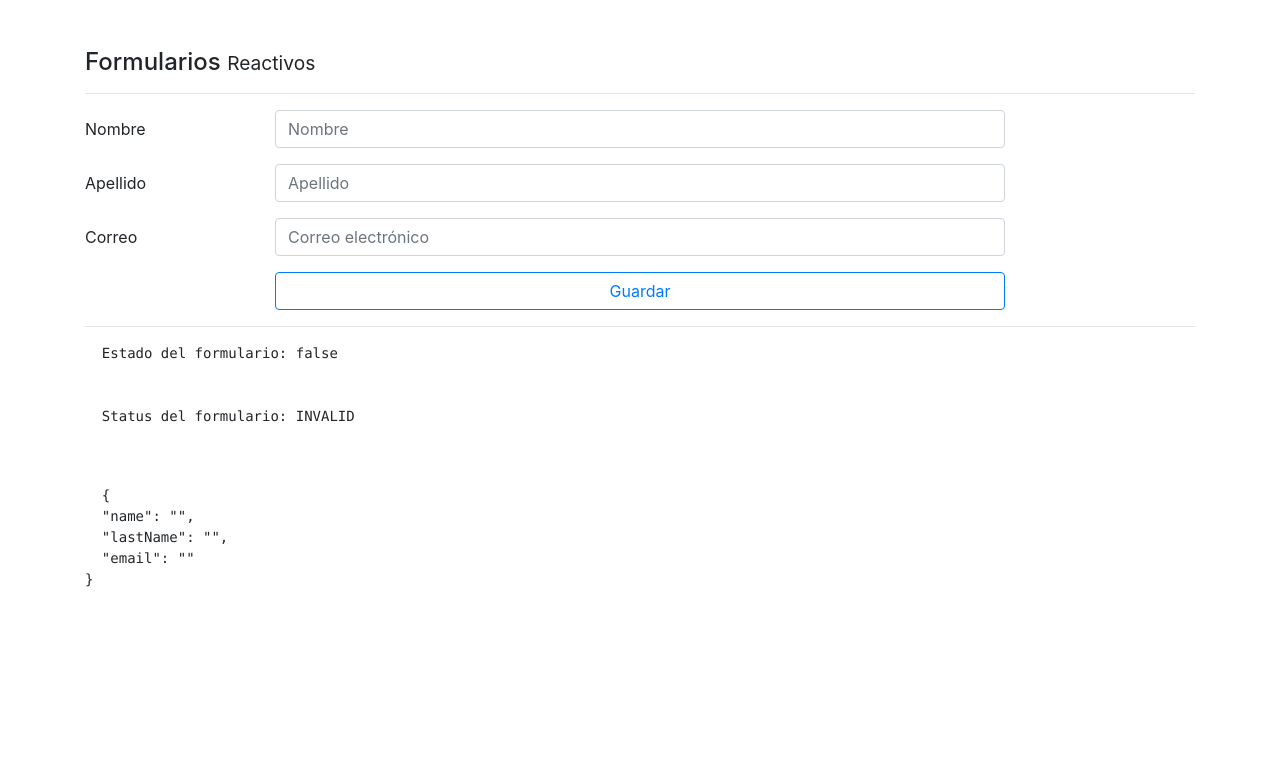
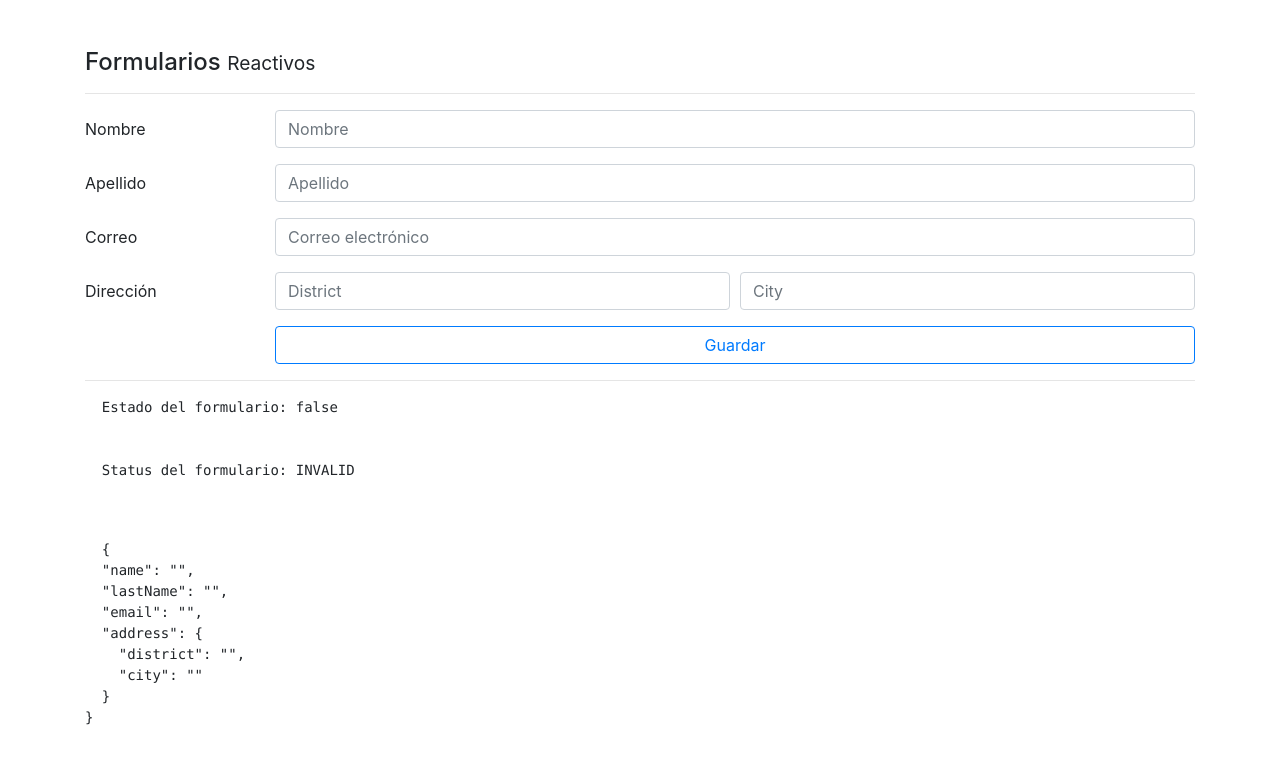
Before and after one commit to juanma77/spa-forms-validation-template-aproximation, an Angular app: page /reactive in a window 1280 px wide. Shown: the top 764 px of the page. Built offline with nearby package versions, Linux system fonts and the light colour scheme.

Commit message:
using formGroupName to stablish relationship between nested elements

```diff
--- a/src/app/pages/reactive/reactive.component.html
+++ b/src/app/pages/reactive/reactive.component.html
@@ -8,7 +8,7 @@
 
     <div class="form-group row">
       <label class="col-2 col-form-label">Nombre</label>
-      <div class="col-8">
+      <div class="col">
 
         <input class="form-control"
                type="text"
@@ -21,7 +21,7 @@
 
     <div class="form-group row">
       <label class="col-2 col-form-label">Apellido</label>
-      <div class="col-8">
+      <div class="col">
 
         <input class="form-control"
                type="text"
@@ -36,7 +36,7 @@
 
   <div class="form-group row">
     <label class="col-2 col-form-label">Correo</label>
-    <div class="col-8">
+    <div class="col">
 
       <input class="form-control"
              type="email"
@@ -47,11 +47,40 @@
     </div>
   </div>
 
+  <div class="form-group row" formGroupName="address">
+    <label class="col-2 col-form-label">Dirección</label>
+    <div class="form-row col">
+
+      <div class="col">
+        <input type="text"
+               class="form-control"
+               placeholder="District"
+               formControlName="district"
+
+        >
+
+      </div>
+
+      <div class="col">
+        <input type="text"
+               class="form-control"
+               placeholder="City"
+               formControlName="city"
+
+        >
+
+      </div>
+
+
+
+    </div>
+  </div>
+
 
 
   <div class="form-group row">
     <label class="col-2 col-form-label">&nbsp;</label>
-    <div class="input-group col-md-8">
+    <div class="input-group col">
       <button type="submit" class="btn btn-outline-primary btn-block">
         Guardar
       </button>
--- a/src/app/pages/reactive/reactive.component.ts
+++ b/src/app/pages/reactive/reactive.component.ts
@@ -27,7 +27,14 @@ export class ReactiveComponent implements OnInit {
 
       name: [ '', [ Validators.required, Validators.minLength(5) ] ],
       lastName: [ '', [ Validators.required, Validators.minLength(5) ] ],
-      email: [ '', [ Validators.required, Validators.pattern('[a-z0-9._%+-]+@[a-z0-9.-]+\.[a-z]{2,3}$') ] ]
+      email: [ '', [ Validators.required, Validators.pattern('[a-z0-9._%+-]+@[a-z0-9.-]+\.[a-z]{2,3}$') ] ],
+      address : this.formBuilder.group({
+
+        district: [ '', Validators.required ],
+        city: [ '', Validators.required ]
+
+
+      })
 
     });
 
```
